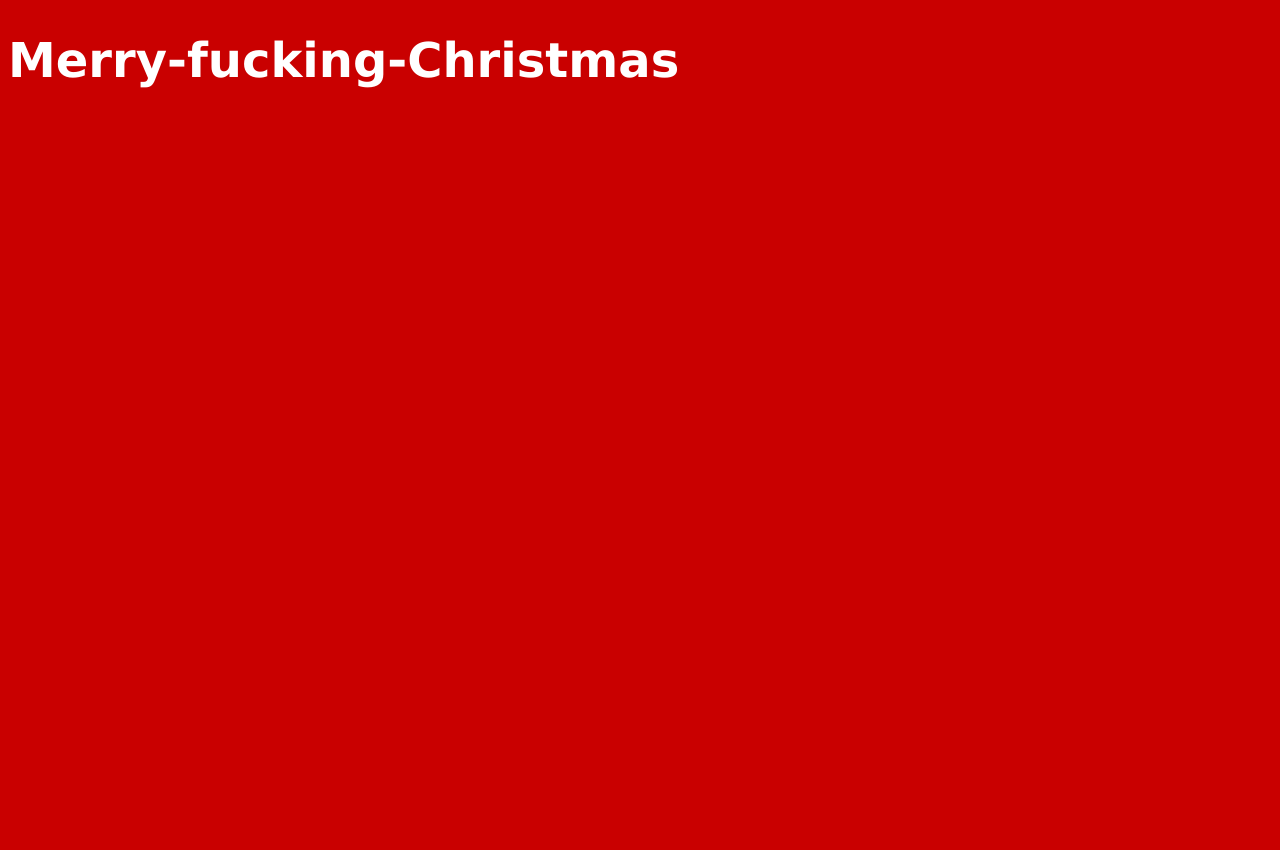
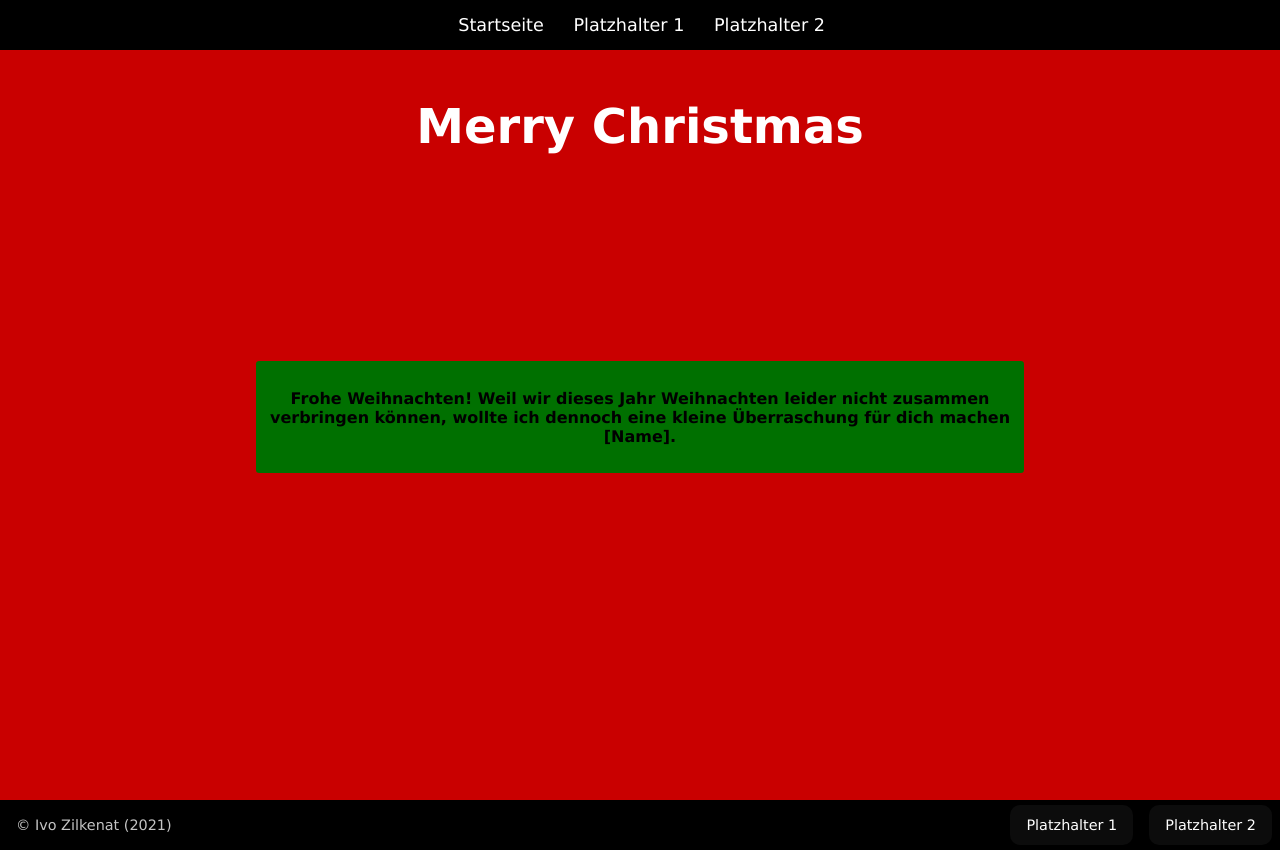
Before and after one commit to hoischreck/christmas-website-flitzi, a Node server app: page / in a window 1280 px wide. Before the commit the page ends 88 px from the top, so only its background shows below. Run offline with Node 20, Linux system fonts and the light colour scheme.

Commit message:
merged with mahlow+

```diff
--- a/assets/style.css
+++ b/assets/style.css
@@ -1,9 +1,212 @@
-body {
-    font-family: Verdana, Geneva, Tahoma, sans-serif;
-    background-color: #c90000;
+/*  Generelles */
+
+html {
+    --dark-red: #c90000;
+    --bright-white: #ffffff;
+    --dark-green: #007000;
+    font-size: 16px;
 }
 
+body {
+    margin: 0;
+    font-family: Verdana, Geneva, Tahoma, sans-serif;
+    background-color: var(--dark-red);
+}
+
+section {
+    padding-top: 4rem;
+    padding-bottom: 4rem;
+    display: flex;
+    justify-content: center;
+    /*flex-direction: column;*/
+    text-align: center;
+}
+
+.flex-column {
+    display: flex;
+    flex-direction: column;
+    justify-content: center;
+}
+
+.flex-row {
+    display: flex;
+    flex-direction: row;
+    justify-content: center;
+}
+
+.flex-xy {
+    display: flex;
+    align-items: center;
+    justify-content: center;
+}
+
+@media (max-width: 1366px) {
+
+    section {
+        padding-top: 2rem;
+        padding-bottom: 2rem;
+    }
+
+}
+
+@media (max-width: 1024px) {
+
+    section {
+        padding-top: 1.5rem;
+        padding-bottom: 1.5rem;
+    }
+
+}
+
+@media (min-width: 768px) {
+
+    section {
+        padding-top: .5rem;
+        padding-bottom: .5rem;
+    }
+
+}
+
+.important {
+     font-weight: bold;
+}
+
+.active {
+     background-color: #A62C21 !important;
+}
+
+.screenreader {
+     display: none;
+}
+
+.body-flex-wrapper {
+    display: flex;
+    flex-direction: column;
+    justify-content: space-between;
+    min-height: 100vh;
+}
+
+.max-height {
+    height: 100%;
+}
+
+.max-widht {
+    width: 100%;
+}
+
+/* Elements */
+
+
 h1 {
-    font-size: 48px;
+    font-size: 3rem;
     color: white;
 }
+
+
+.intro__container_text {
+    border-radius: .2rem;
+    width: 60%;
+    background-color: var(--dark-green);
+}
+
+.intro__paragraph {
+    padding: .7rem;
+}
+
+/* Navleiste */
+
+.navigation-bar {
+    width: 100%;
+    height: 50px;
+    background-color: black;
+    /* font-weight: bold; */
+    font-size: 1.1rem;
+
+    /* position: relative; */
+}
+
+.navigation-bar ul {
+    margin: 0;
+    padding: 0;
+
+    /*float: right;*/
+}
+
+.navigation-bar ul > li {
+    display: inline-block;
+    height: 100%;
+    padding: 0 .1rem 0 .3rem;
+}
+
+.navigation__link {
+    /* display: inline-block; */
+    text-align: center;
+    height: 100%;
+    padding: 0 .55rem 0 .55rem;
+}
+
+.anchor-span {
+    margin: 0;
+    display: inline-block;
+    font-weight: lighter;
+}
+
+.navigation__link:link {
+    color: #fff;
+    text-decoration: none;
+}
+
+.navigation__link:hover {
+    background-color: #141414;
+    text-decoration: none;
+}
+
+.navigation__link:active {
+    color: #f0f0f0;
+    text-decoration: none;
+}
+
+.navigation__link:visited {
+    color: #fff;
+    text-decoration: none;
+}
+
+/* footer */
+
+.footer {
+    width: 100%;
+    height: 50px;
+    background-color: black;
+    font-size: 0.9rem;
+
+}
+
+.footer a {
+    color: var(--bright-white);
+    float: right;
+    height: 100%;
+    padding: 0 1rem 0 1rem;
+    border-radius: 10px;
+}
+
+.footer__link_anchor_container {
+    height: 80%;
+    background-color: #0c0c0c;
+    border-radius: 10px;
+    margin: 0 .5rem 0 .5rem;
+}
+
+.footer__text_container {
+    color: #c4c4c4;
+    float: left;
+    height: 100%;
+    margin-left: 1rem;
+}
+
+.footer__link_container {
+    float: right;
+}
+
+.footer__text {
+
+}
--- a/public_html/index.html
+++ b/public_html/index.html
@@ -1,5 +1,6 @@
 <!DOCTYPE html>
 <html lang="en">
+
 <head>
     <meta charset="UTF-8">
     <meta http-equiv="X-UA-Compatible" content="IE=edge">
@@ -7,7 +8,85 @@
     <link rel="stylesheet" href="style.css" type="text/css">
     <title>static-index-html</title>
 </head>
+
 <body>
-    <h1>Merry-fucking-Christmas</h1>
+
+    <!-- Navigation Bar -->
+
+    <nav class="navigation-bar">
+        <div class="max-height desktop-nav">
+            <div class="max-height flex-row">
+                <ul>
+                    <li class="nav__item"><a class="navigation__link flex-xy" href=""><span
+                                class="anchor-span">Startseite</span></a></li>
+                    <li class="nav__item"><a class="navigation__link flex-xy" href=""><span
+                                class="anchor-span">Platzhalter 1</span></a></li>
+                    <li class="nav__item"><a class="navigation__link flex-xy" href=""><span
+                                class="anchor-span">Platzhalter 2</span></a></li>
+                </ul>
+            </div>
+        </div>
+    </nav>
+
+    <!-- Sections  -->
+
+    <div class="sections__container body-flex-wrapper">
+
+        <!-- Welcome Section -->
+
+        <section class="content__section">
+            <div class="welcome__main_container">
+                <div class="welcome__header_container">
+                    <h1>Merry Christmas</h1>
+                </div>
+            </div>
+        </section>
+
+        <!-- Intro Section -->
+
+        <section class="content__section">
+            <div class="intro__main_container flex-row">
+                <div class="intro__container_text">
+                    <p class="intro__paragraph important">
+                        Frohe Weihnachten!
+                        Weil wir dieses Jahr Weihnachten leider nicht zusammen verbringen können,
+                        wollte ich dennoch eine kleine Überraschung für dich machen [Name].
+                    </p>
+                </div>
+            </div>
+        </section>
+
+        <!--  -->
+
+        <section class="content__section">
+
+        </section>
+
+        <!-- Footer -->
+
+        <footer class="footer">
+
+            <div class="footer__text_container max-height flex-xy">
+                <span class="footer__text"> &copy; Ivo Zilkenat (2021)</span>
+            </div>
+
+            <div class="footer__link_container max-height">
+                <div class="flex-row flex-xy max-height">
+                    <div class="footer__link_anchor_container">
+                        <a class="navigation__link flex-xy" href="">Platzhalter 1</a>
+                    </div>
+                    <div class="footer__link_anchor_container">
+                        <a class="navigation__link flex-xy" href="">Platzhalter 2</a>
+                    </div>
+                </div>
+            </div>
+
+        </footer>
+
+    </div>
+
+
+
 </body>
+
 </html>
```
